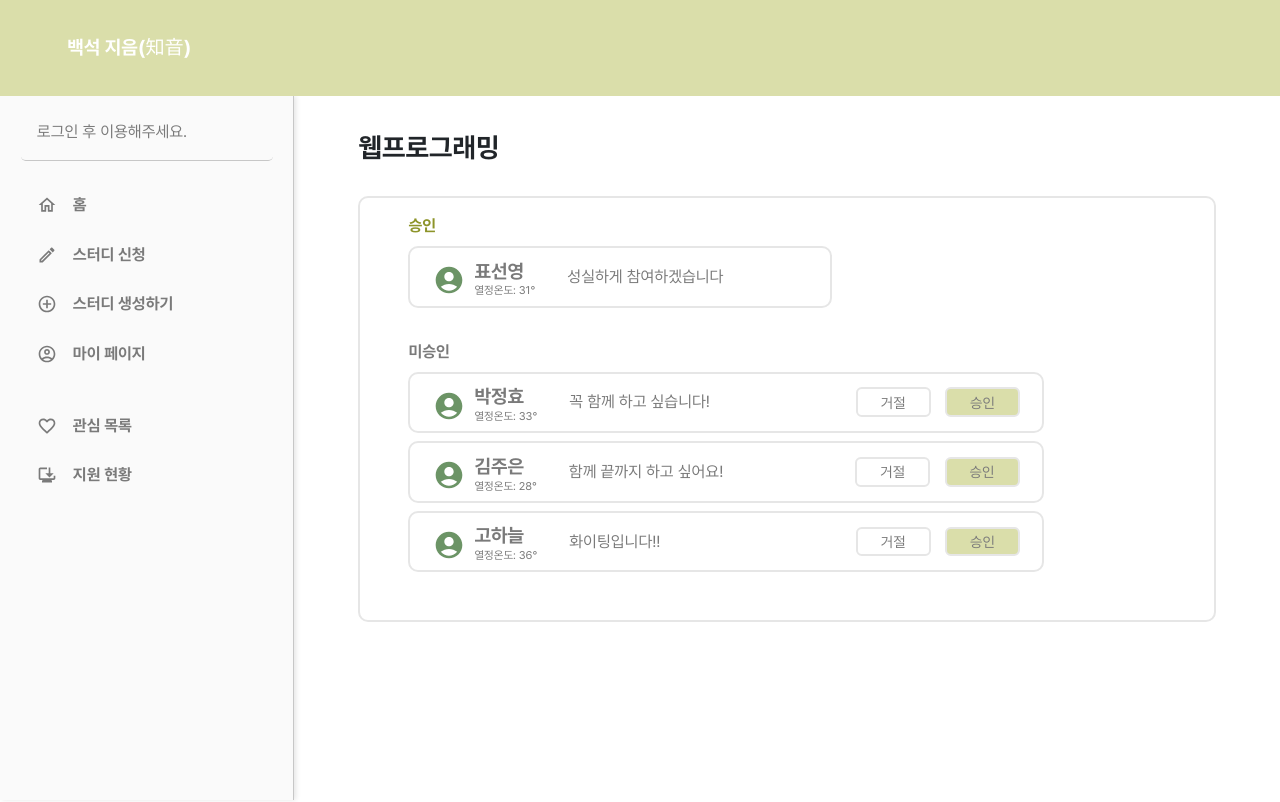
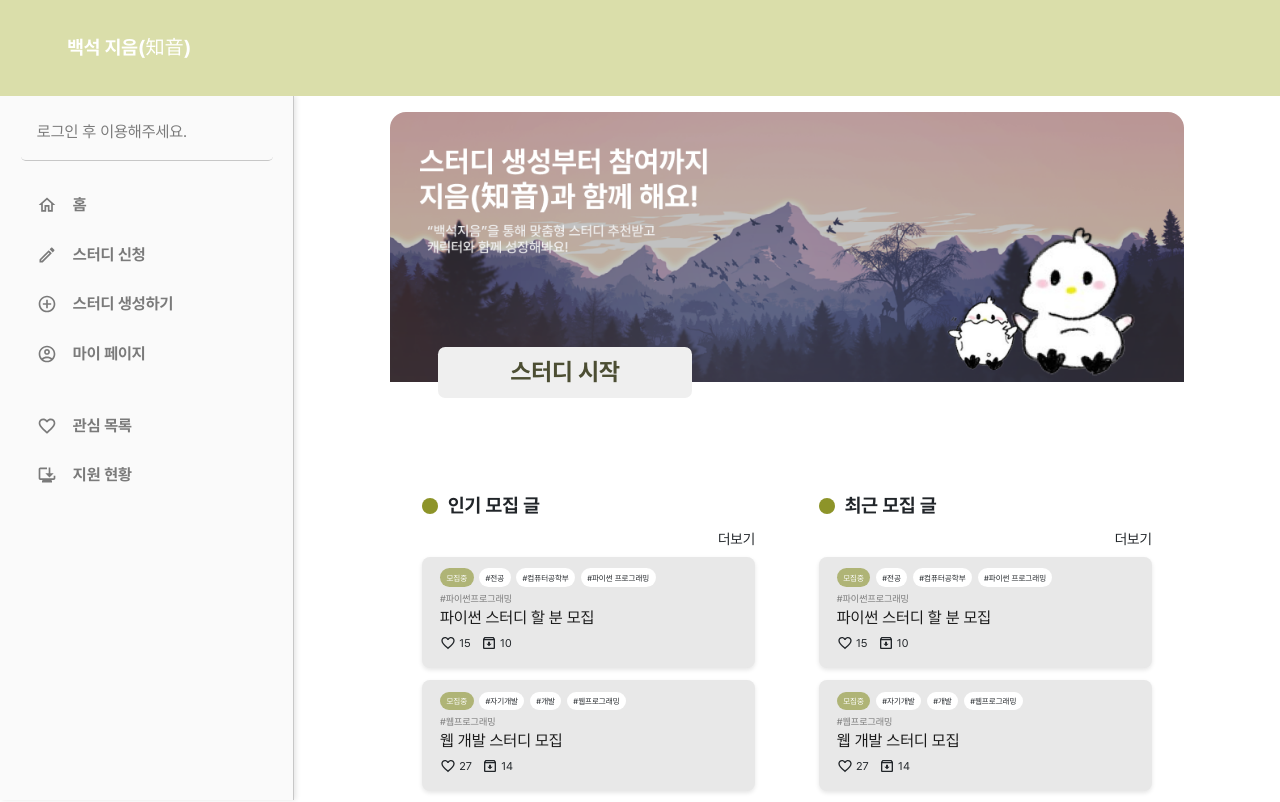
Before and after one commit to bmbx08/Jieum, a React (Create React App) app: page / in a window 1280 px wide. Shown: the top 802 px of the page. Built offline with nearby package versions, Linux system fonts and the light colour scheme.

Commit message:
fixed routing

```diff
--- a/src/App.js
+++ b/src/App.js
@@ -23,8 +23,7 @@ function App() {
     <div>
       <Routes>
         <Route path="/" element={<AppLayout authentication={authentication} setAuthentication={setAuthentication}/>}> {/*네브바*/}
-          {/* <Route index element={<Homepage authentication={authentication}/>} /> */}
-          <Route index element={<AcceptMemberPage/>} />
+          <Route index element={<Homepage authentication={authentication}/>} />
 
           <Route path="studies">
             <Route index element={<AllStudiesPage/>}/>
```
